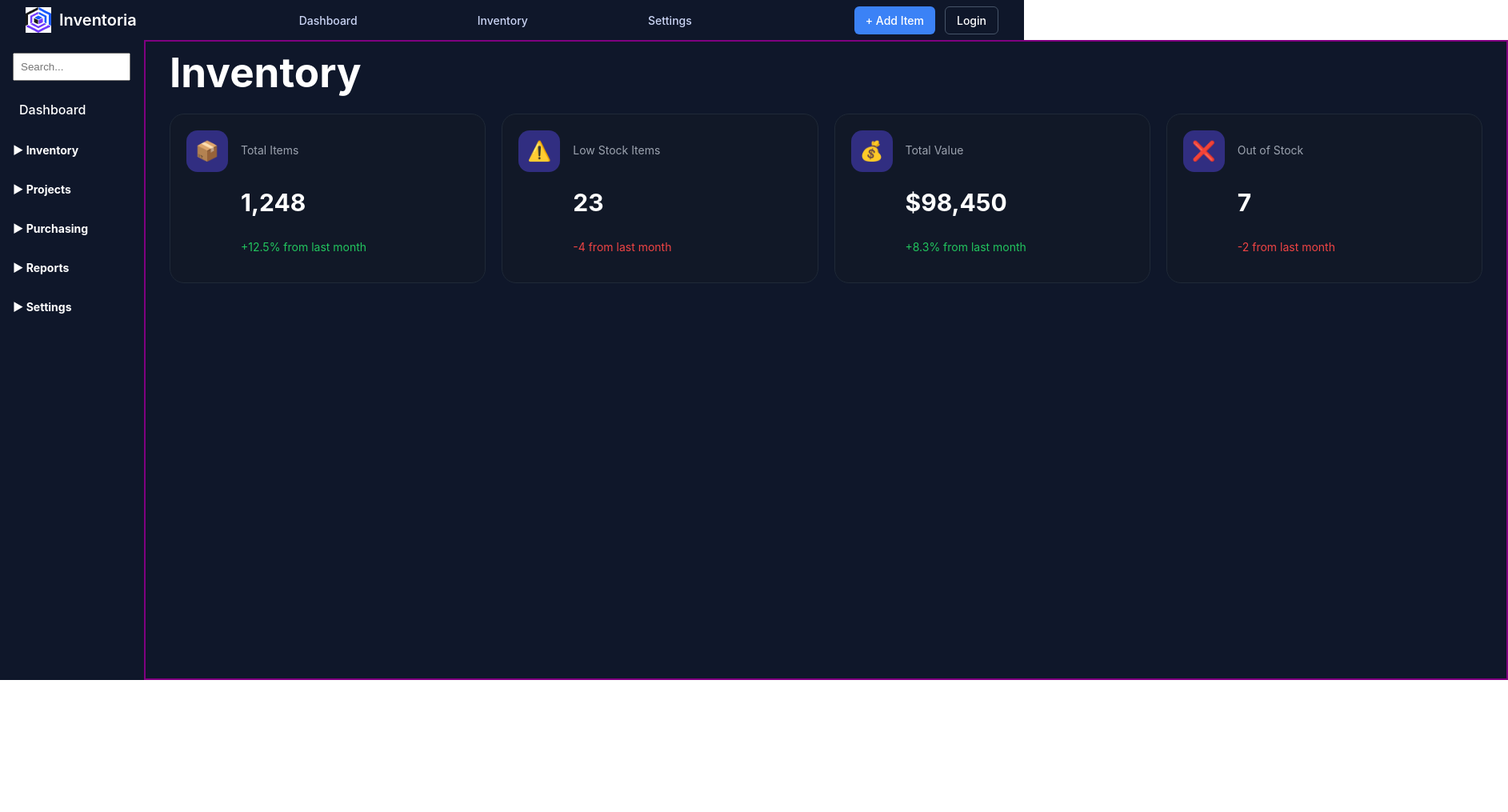
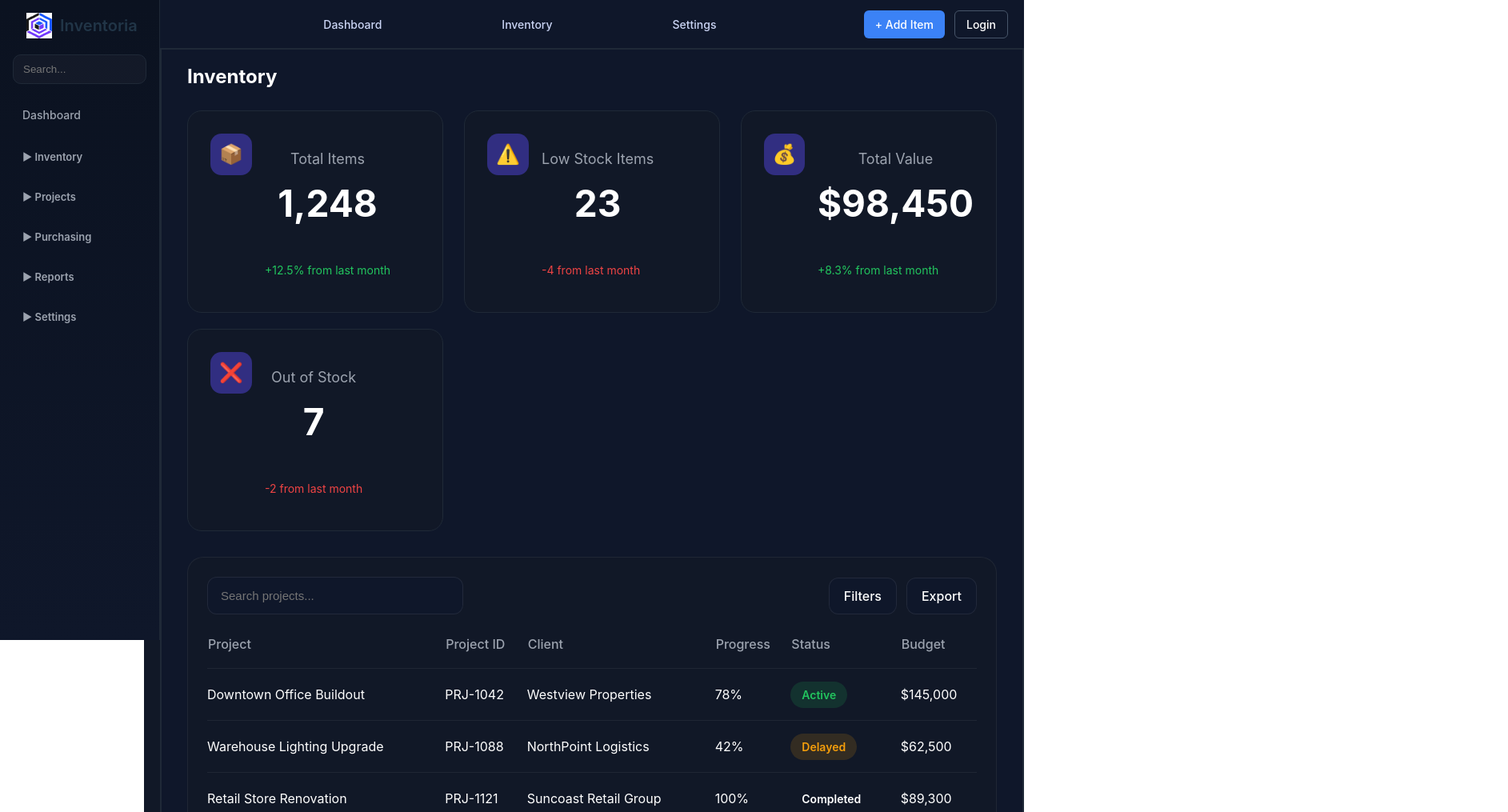
Before and after one commit to KloudKitsune/Inventory_System, a React (Vite) app: page / in a window 1280 px wide. Shown: the top 1015 px of the page at 80% size, 1885 px wide, since content can reach past the window. Before the commit the page ends 850 px from the top, so only its background shows below. Built offline with nearby package versions, Linux system fonts and the light colour scheme.

Commit message:
Feat/Fix: Updated the header, sidebar, and dashboard to a grid layout. Updated cards on dashboard as well and added projects main window to complete dashboard.

```diff
--- a/src/components/StatCard/StatCard.css
+++ b/src/components/StatCard/StatCard.css
@@ -1,17 +1,14 @@
 .stat-card {
   background: #111827;
   border: 1px solid #1f2937;
-
   border-radius: 18px;
-
-  padding: 20px;
+  padding: 28px;
 
   display: flex;
-  align-items: flex-start;
   gap: 16px;
 
   min-width: 250px;
-
+  min-height: 170px;
   flex: 1;
 }
 
@@ -33,19 +30,20 @@
 .stat-card__content {
   display: flex;
   flex-direction: column;
-  justify-content: center;
+  justify-content: flex-start;
   height: 100%;
 }
 
 .stat-card__title {
   color: #9ca3af;
-  font-size: 14px;
+  font-size: 18px;
   margin-bottom: 8px;
+  align-self: center;
 }
 
 .stat-card__value {
   color: white;
-  font-size: 30px;
+  font-size: 46px;
   margin-bottom: 8px;
 }
 
--- a/src/components/pages/Dashboard/Dashboard.css
+++ b/src/components/pages/Dashboard/Dashboard.css
@@ -1,21 +1,127 @@
 .dashboard {
-  padding: 30px;
-  padding-top: 10px;
+  padding: 32px;
+  padding-top: 16px;
   background: #0f172a;
   min-height: 100vh;
-  min-width: 1705px;
-  border: 2px solid purple;
+  /* width: 100%; */
+  margin-left: 20px;
+  box-sizing: border-box;
+  border: 2px solid #1f2937;
+  /* margin: 0 auto; */
 }
 
-.dashboard h1 {
+.dashboard h2 {
   color: white;
   margin-bottom: 24px;
   margin-top: 0;
+  align-self: center;
 }
 
 .dashboard__cards {
+  display: grid;
+  justify-content: space-between;
+  grid-template-columns: repeat(auto-fit, minmax(250px, 320px));
+  gap: 20px;
+}
+
+.dashboard__panel {
+  margin-top: 32px;
+
+  background: #111827;
+
+  border: 1px solid rgba(255, 255, 255, 0.06);
+
+  border-radius: 20px;
+
+  padding: 24px;
+}
+
+.dashboard__panel-header {
   display: flex;
-  gap: 20px;
+  justify-content: space-between;
+  align-items: center;
 
-  flex-wrap: wrap;
+  margin-bottom: 24px;
 }
+
+.dashboard__search input {
+  width: 320px;
+
+  background: #0f172a;
+
+  border: 1px solid rgba(255, 255, 255, 0.08);
+
+  border-radius: 12px;
+
+  padding: 14px 16px;
+
+  color: white;
+  font-size: 15px;
+}
+
+.dashboard__actions {
+  display: flex;
+  gap: 12px;
+}
+
+.dashboard__actions button {
+  background: #0f172a;
+
+  border: 1px solid rgba(255, 255, 255, 0.08);
+
+  color: white;
+
+  padding: 12px 18px;
+
+  border-radius: 12px;
+
+  cursor: pointer;
+}
+
+.inventory-table {
+  width: 100%;
+
+  border-collapse: collapse;
+}
+
+.inventory-table th {
+  text-align: left;
+
+  color: #9ca3af;
+
+  font-weight: 500;
+
+  padding-bottom: 18px;
+}
+
+.inventory-table td {
+  padding: 20px 0;
+
+  border-top: 1px solid rgba(255, 255, 255, 0.06);
+
+  color: white;
+}
+
+.status {
+  padding: 8px 14px;
+
+  border-radius: 999px;
+
+  font-size: 14px;
+  font-weight: 600;
+}
+
+.in-stock {
+  background: rgba(34, 197, 94, 0.15);
+  color: #22c55e;
+}
+
+.low-stock {
+  background: rgba(245, 158, 11, 0.15);
+  color: #f59e0b;
+}
+
+.out-stock {
+  background: rgba(239, 68, 68, 0.15);
+  color: #ef4444;
+}
--- a/src/components/pages/Dashboard/Dashboard.jsx
+++ b/src/components/pages/Dashboard/Dashboard.jsx
@@ -4,7 +4,7 @@ import "./Dashboard.css";
 export default function Dashboard() {
   return (
     <div className="dashboard">
-      <h1>Inventory</h1>
+      <h2>Inventory</h2>
 
       <div className="dashboard__cards">
         <StatCard
@@ -39,6 +39,89 @@ export default function Dashboard() {
           positive={false}
         />
       </div>
+
+      <div className="dashboard__panel">
+        <div className="dashboard__panel-header">
+          <div className="dashboard__search">
+            <input type="text" placeholder="Search projects..." />
+          </div>
+
+          <div className="dashboard__actions">
+            <button>Filters</button>
+            <button>Export</button>
+          </div>
+        </div>
+
+        <table className="inventory-table">
+          <thead>
+            <tr>
+              <th>Project</th>
+              <th>Project ID</th>
+              <th>Client</th>
+              <th>Progress</th>
+              <th>Status</th>
+              <th>Budget</th>
+            </tr>
+          </thead>
+
+          <tbody>
+            <tr>
+              <td>Downtown Office Buildout</td>
+              <td>PRJ-1042</td>
+              <td>Westview Properties</td>
+              <td>78%</td>
+              <td>
+                <span className="status in-stock">Active</span>
+              </td>
+              <td>$145,000</td>
+            </tr>
+
+            <tr>
+              <td>Warehouse Lighting Upgrade</td>
+              <td>PRJ-1088</td>
+              <td>NorthPoint Logistics</td>
+              <td>42%</td>
+              <td>
+                <span className="status low-stock">Delayed</span>
+              </td>
+              <td>$62,500</td>
+            </tr>
+
+            <tr>
+              <td>Retail Store Renovation</td>
+              <td>PRJ-1121</td>
+              <td>Suncoast Retail Group</td>
+              <td>100%</td>
+              <td>
+                <span className="status completed">Completed</span>
+              </td>
+              <td>$89,300</td>
+            </tr>
+
+            <tr>
+              <td>HVAC System Replacement</td>
+              <td>PRJ-1150</td>
+              <td>Bayline Medical Center</td>
+              <td>65%</td>
+              <td>
+                <span className="status in-stock">Active</span>
+              </td>
+              <td>$210,000</td>
+            </tr>
+
+            <tr>
+              <td>Security Camera Installation</td>
+              <td>PRJ-1164</td>
+              <td>Harbor Industrial</td>
+              <td>15%</td>
+              <td>
+                <span className="status pending">Pending</span>
+              </td>
+              <td>$34,900</td>
+            </tr>
+          </tbody>
+        </table>
+      </div>
     </div>
   );
 }
--- a/src/layout/Header/Header.css
+++ b/src/layout/Header/Header.css
@@ -3,11 +3,14 @@
   align-items: center;
   justify-content: space-between;
 
-  padding: 16px 32px;
-  width: 100%;
-  max-height: 50px;
+  position: fixed;
+  top: 0;
+  left: 200px;
+  right: 0;
+  height: 60px;
+  z-index: 50;
+  padding: 0 20px;
   box-sizing: border-box;
-
   background-color: #0f172a;
   color: white;
 }
@@ -35,12 +38,7 @@
   font-size: 20px;
   font-weight: 600;
 }
-/* .header__logo h1 {
-  flex: 0 0 auto;
-  font-size: 20px;
-  font-weight: 600;
-  margin: 0;
-} */
+
 .header__logo-img {
   width: 32px;
   height: 32px;
--- a/src/layout/Header/Header.jsx
+++ b/src/layout/Header/Header.jsx
@@ -9,14 +9,14 @@ function Header() {
   }, []);
   return (
     <header className="header">
-      <div className="header__logo">
+      {/* <div className="header__logo">
         <img
           src={inventoriaLogo}
           alt="Inventoria logo"
           className="header__logo-img"
         />
         <h1>Inventoria</h1>
-      </div>
+      </div> */}
 
       <nav className="header__nav">
         <a href="/" className="header__link">
--- a/src/layout/SideBar/SideBar.css
+++ b/src/layout/SideBar/SideBar.css
@@ -1,128 +1,176 @@
-/* .app {
-  display: flex;
-}
+:root {
+  --surface-main: #111827;
+  --surface-alt: #0f172a;
+  --surface-hover: #1f224d;
 
-.sidebar {
-  width: 200px;
-  height: 100vh;
-  background: #0f172a;
-  color: white;
-  padding: 0;
-  padding: 20px;
-}
+  --text: #ffffff;
+  --text-muted: #9ca3af;
 
-.sidebar_components {
-  background-color: #0f172a;
-  padding: 15px;
-  border-radius: 10px, 1px, black;
-  padding: 10px;
-  text-align: center;
+  --primary-purple: #7c5cff;
+  --bright-purple: #8b5cf6;
+  --hover-purple: #6d4df5;
+  --dark-purple: #312e81;
 
-  list-style: none;
-  margin: 0;
-}
-
-.content {
-  flex: 1;
-  padding: 20px;
-} */
-
-:root {
-  /* Light */
-  --surface-alt: #0f172a;
-  --text: #fff;
-  --text-strong: #111827;
-  --primary: #000;
-  --outline: #0f172a;
-
-  /* Dark */
-  /* --surface-dark: #0a0a0a;
-  --surface-dark-alt: #171717;
-  --text-dark: #d4d4d4;
-  --text-dark-strong: #fff; */
+  --outline: #1f2937;
 }
 
 /* Layout */
 .layout {
   display: flex;
-  height: 100vh;
+  min-height: 100vh;
   position: relative;
 }
 
 /* Sidebar */
 .sidebar {
-  width: 180px;
-  background: var(--surface-alt);
+  width: 200px;
+  background: linear-gradient(180deg, #0b1220 0%, #0f172a 100%);
   border-right: 1px solid var(--outline);
   padding: 16px;
   position: fixed;
-  height: 100vh;
+  top: 0;
+  left: 0;
+  bottom: 0;
+  overflow-y: auto;
+  transform: translateX(-100%);
+  transition: transform 0.3s ease;
+  z-index: 20;
+}
 
-  overflow-y: auto;
+.sidebar__logo {
+  display: flex;
+  align-items: center;
+  gap: 10px;
+  padding-bottom: 20px;
+}
 
-  transform: translateX(-100%);
-  transition: 0.3s;
-  z-index: 20;
+.sidebar__logo h1 {
+  margin: 0;
+  font-size: 20px;
+  font-weight: 600;
+}
+
+.sidebar__logo-img {
+  width: 32px;
+  height: 32px;
+  /* margin-right: 15px; */
+  margin-left: 17px;
 }
 
 .sidebar.open {
   transform: translateX(0);
 }
 
+/* width of scrollbar */
+.sidebar::-webkit-scrollbar {
+  width: 6px; /* make it thinner */
+}
+
+/* track (background) */
+.sidebar::-webkit-scrollbar-track {
+  background: transparent;
+}
+
+/* thumb (the draggable part) */
+.sidebar::-webkit-scrollbar-thumb {
+  background-color: #475569; /* adjust color */
+  border-radius: 10px;
+}
+
+/* hover effect */
+.sidebar::-webkit-scrollbar-thumb:hover {
+  background-color: #64748b;
+}
+
 /* Logo */
 .logo {
   font-size: 20px;
-  font-weight: bold;
-  margin-bottom: 16px;
+  font-weight: 700;
+  color: var(--text);
+  margin-bottom: 24px;
+  letter-spacing: 0.5px;
 }
 
 /* Search */
 .search {
   width: 100%;
-  padding: 8px;
-  margin-bottom: 16px;
+  padding: 10px 12px;
+  margin-bottom: 18px;
+  border-radius: 10px;
+  border: 1px solid var(--outline);
+  background: rgba(255, 255, 255, 0.03);
+  color: var(--text);
+  outline: none;
+  transition: all 0.2s ease;
+}
+
+.search:focus {
+  border-color: var(--primary-purple);
+  box-shadow: 0 0 0 3px rgba(124, 92, 255, 0.15);
 }
 
 /* Links */
 .links a {
-  display: block;
-  padding: 8px;
-  border-radius: 6px;
+  display: flex;
+  align-items: center;
+  gap: 10px;
+  padding: 10px 12px;
+  border-radius: 10px;
   text-decoration: none;
-  color: var(--text);
+  color: var(--text-muted);
+  font-size: 14px;
+  font-weight: 500;
+  transition:
+    background 0.2s ease,
+    color 0.2s ease,
+    transform 0.2s ease;
 }
 
 .links a:hover {
-  background: rgba(0, 0, 0, 0.05);
+  background: var(--surface-hover);
+  color: var(--text);
+  transform: translateX(4px);
+}
+
+.links a.active {
+  background: var(--dark-purple);
+  color: white;
+  box-shadow: 0 0 14px rgba(124, 92, 255, 0.2);
 }
 
 /* Sections */
 .section {
-  margin-top: 12px;
+  margin-top: 14px;
 }
 
+/* Section Buttons */
 .section-title {
   width: 100%;
-  background: none;
+  background: transparent;
   border: none;
-
-  color: white;
+  color: var(--text-muted);
   text-align: left;
-
-  padding: 10px 0;
-
-  font-size: 14px;
-  font-weight: bold;
-
+  padding: 10px 12px;
+  border-radius: 10px;
+  font-size: 13px;
+  font-weight: 600;
   cursor: pointer;
+  transition:
+    background 0.2s ease,
+    color 0.2s ease,
+    transform 0.2s ease;
 }
 
 .section-title:hover {
-  color: #60a5fa;
+  background: var(--surface-hover);
+  color: var(--bright-purple);
+  transform: translateX(4px);
 }
 
+/* Dropdown Items */
 .section ul {
   padding-left: 12px;
+  margin-top: 6px;
   border-left: 1px solid var(--outline);
   list-style: none;
 }
@@ -139,25 +187,14 @@
   border-radius: 4px;
 }
 
-/* .info {
-  background: #e0f2fe;
-}
-.success {
-  background: #dcfce7;
-}
-.warning {
-  background: #fef3c7;
-}
-.danger {
-  background: #fee2e2;
-} */
-
 /* Content */
 .content {
   flex: 1;
-  padding: 20px, 0;
-  margin-left: 200px;
+  margin-left: 180px;
   min-height: 100vh;
+  padding: 60px 0px 0px;
+  background: var(--surface-main);
+  box-sizing: border-box;
 }
 
 /* Toggle */
@@ -166,22 +203,32 @@
   top: 20px;
   right: 20px;
   z-index: 30;
-  padding: 10px;
+  padding: 10px 12px;
+  border: none;
+  border-radius: 10px;
+  background: var(--dark-purple);
+  color: white;
+  cursor: pointer;
+  transition: all 0.2s ease;
+}
+
+.toggle:hover {
+  background: var(--hover-purple);
 }
 
 /* Overlay */
 .overlay {
   position: fixed;
   inset: 0;
-  background: rgba(0, 0, 0, 0.2);
+  background: rgba(0, 0, 0, 0.35);
+  backdrop-filter: blur(2px);
   z-index: 10;
 }
 
-/* Desktop behavior */
+/* Desktop */
 @media (min-width: 768px) {
   .sidebar {
     transform: translateX(0);
-    position: fixed;
   }
 
   .content {
--- a/src/layout/SideBar/SideBar.jsx
+++ b/src/layout/SideBar/SideBar.jsx
@@ -1,4 +1,6 @@
 import { useState } from "react";
+import inventoriaLogo from "../../assets/inventoria.svg";
+
 import "./SideBar.css";
 
 export default function Sidebar() {
@@ -56,6 +58,15 @@ export default function Sidebar() {
       <nav className={`sidebar ${showSidebar ? "open" : ""}`}>
         {/* <h2 className="logo">Inventoria</h2> */}
 
+        <div className="sidebar__logo">
+          <img
+            src={inventoriaLogo}
+            alt="Inventoria logo"
+            className="sidebar__logo-img"
+          />
+          <h1>Inventoria</h1>
+        </div>
+
         {/* Search */}
         <input className="search" placeholder="Search..." />
 
```
